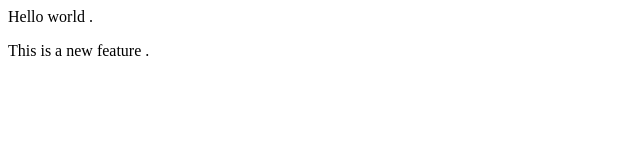
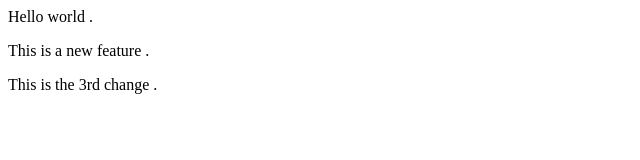
Before and after one commit to abhishek-singh077/demo2, a plain HTML site: page index.html in a window 1280 px wide. Shown: the whole page, without its empty margins (0-640 px from the left). Drawn offline with Linux system fonts and the light colour scheme.

Commit message:
added new feature

```diff
--- a/index.html
+++ b/index.html
@@ -1,2 +1,3 @@
 <p>Hello world .</p>
 <p>This is a new feature . </p>
+<p> This is the 3rd change . </p>
```
